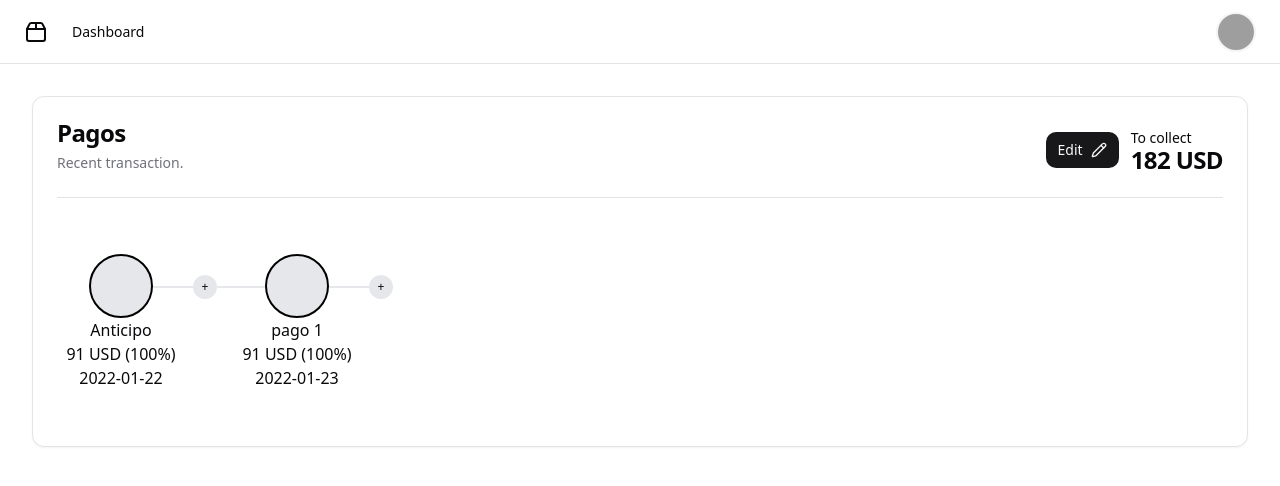
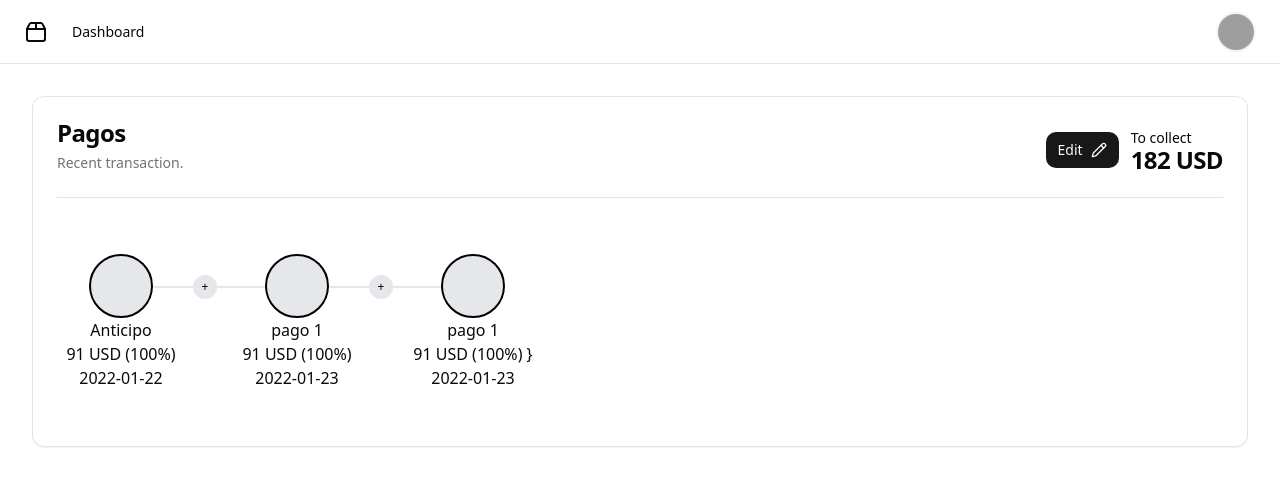
Before and after one commit to alejopua/controlPay_2024, a React (Vite) app: page / in a window 1280 px wide. Shown: the top 486 px of the page. Built offline with nearby package versions, Linux system fonts and the light colour scheme; grey boxes are pictures that could not be loaded.

Commit message:
feat: Add EndPay component to ControlPayPage

```diff
--- a/src/controlPay/pages/ControlPayPage.jsx
+++ b/src/controlPay/pages/ControlPayPage.jsx
@@ -19,11 +19,11 @@ import {
   DropdownMenuTrigger,
 } from "@/components/ui/dropdown-menu";
 import { Sheet, SheetContent, SheetTrigger } from "@/components/ui/sheet";
-import { MdOutlineModeEditOutline } from "react-icons/md";
 import { PaymentsLayout } from "../layout/PaymentsLayout";
 import { StarPay } from "../components/StartPay";
 import PaymentModal from "../components/PaymentModal";
 import { MiddlePay } from "../components/MiddlePay";
+import { EndPay } from "../components/EndPay";
 
 const DEFAULT_STATE = {
   payments: [
@@ -159,6 +159,17 @@ export const ControlPayPage = () => {
                   PaymentModalComponent={PaymentModal}
                   paymentModalProps={{ id: "oeee M" }}
                 />
+
+                {/* End Pay */}
+                <EndPay
+                  title={"pago 1"}
+                  amount={91.0}
+                  percentage={100}
+                  date={"2022-01-23"}
+                  addNextPay={() => {}}
+                  PaymentModalComponent={PaymentModal}
+                  paymentModalProps={{ id: "oeee M" }}
+                />
               </PaymentsLayout>
             </CardContent>
           </Card>
```
